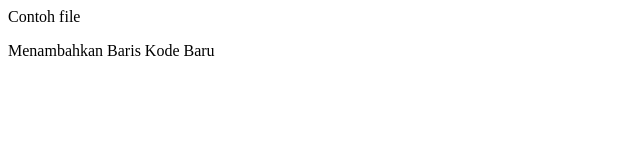
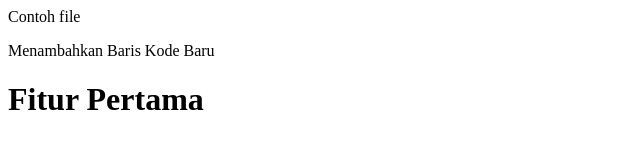
Before and after one commit to Pr4y/rizkypp-alta, a plain HTML site: page index.html in a window 1280 px wide. Shown: the whole page, without its empty margins (0-640 px from the left). Drawn offline with Linux system fonts and the light colour scheme.

Commit message:
penambahan Fitur Pertama

```diff
--- a/index.html
+++ b/index.html
@@ -5,5 +5,8 @@
     <body>
         <p>Contoh file</p>
         <p>Menambahkan Baris Kode Baru</p>
+
+        <!-- Penambahan Fitur Pertama-->
+        <h1>Fitur Pertama</h1>
     </body>
 </html>
```
